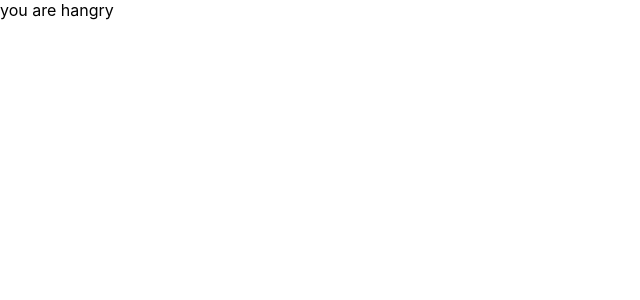
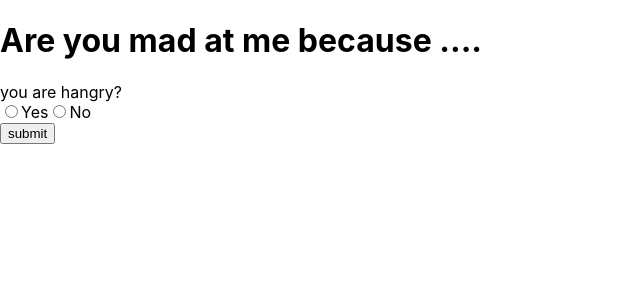
Before and after one commit to kristinhargrove/areyoumadatme, a React (Create React App) app: page / in a window 1280 px wide. Shown: the top 300 px of the page, without its empty margins (0-640 px from the left). Built offline with nearby package versions, Linux system fonts and the light colour scheme.

Commit message:
renders questions and answers. uses state to go through the assessment questions

```diff
--- a/src/components/Question.js
+++ b/src/components/Question.js
@@ -1,5 +1,6 @@
-import React from 'react';
-import './Question.css'
+import React, { useState } from 'react';
+
+import './Question.css';
 
 const partnerQuestions = [
     {
@@ -34,10 +35,36 @@ const partnerQuestions = [
     }
 ]
 
-const Question = (props) => (
-    <div className='question-text'>
-        {partnerQuestions[0].questionText}
-    </div>
-);
+const Question = (props) => {
+    const [currentQuestion, setCurrentQuestion] = useState(0);
+
+    const handleAnswerButtonClick = () => {
+        const nextQuestion = currentQuestion + 1;
+        setCurrentQuestion(nextQuestion);
+
+        if (nextQuestion < partnerQuestions.length) {
+            setCurrentQuestion(nextQuestion);
+        } else {
+            alert('you are at the end');
+        }
+    }
+    return (
+    <>
+        <h1>Are you mad at me because ....</h1>
+        <div className='question-text'>
+            {partnerQuestions[currentQuestion].questionText}?
+        </div>
+        <div className="answer-section">
+            <form action='#'>
+                <input type="radio" name="mad" value="true" />
+                    <label for="true">Yes</label>
+                <input type="radio" name="mad" value="false" />
+                    <label for="false">No</label><br />
+                <input type="submit" value="submit" onClick={() => handleAnswerButtonClick()}/>
+            </form>
+        </div>
+    </>
+    )
+};
 
 export default Question;
```
